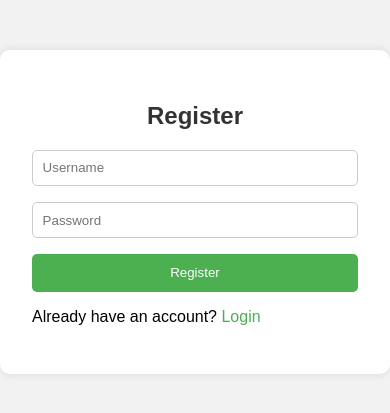
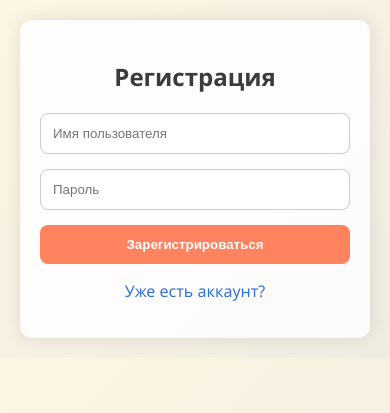
Before and after one commit to MItyaKv/wav-to-midi-project, a FastAPI app: page /register in a window 390 px wide. Shown: the top 413 px of the page. Run offline with FastAPI, Linux system fonts and the light colour scheme.

Commit message:
Add files via upload

```diff
--- a/main.py
+++ b/main.py
@@ -13,7 +13,6 @@ import mido
 import soundfile as sf
 from datetime import datetime, timedelta
 import numpy as np
-from collections import defaultdict
 
 # --- Config ---
 SECRET_KEY = "supersecretkey"
@@ -105,6 +104,16 @@ def logout():
     response.delete_cookie("access_token")
     return response
 
+@app.get("/profile", response_class=HTMLResponse)
+def profile(request: Request):
+    db = SessionLocal()
+    user = get_current_user(request, db)
+    if not user:
+        raise HTTPException(status_code=401, detail="Not authenticated")
+    from models import Conversion
+    conversions = db.query(Conversion).filter(Conversion.user_id == user.id).order_by(Conversion.created_at.desc()).all()
+    return templates.TemplateResponse("profile.html", {"request": request, "user": user, "conversions": conversions})
+
 @app.post("/upload/", response_class=HTMLResponse)
 def upload_file(request: Request, file: UploadFile = File(...)):
     db = SessionLocal()
@@ -127,6 +136,7 @@ def upload_file(request: Request, file: UploadFile = File(...)):
     hop_length = 512
     window = np.hanning(frame_size)
     threshold = 0.02
+    onsets = []
 
     energy = []
     pitches = []
@@ -149,47 +159,30 @@ def upload_file(request: Request, file: UploadFile = File(...)):
     energy = np.array(energy)
     energy_diff = np.diff(energy, prepend=0)
 
-    notes = []
-    note_active = False
-    note_start_time = 0
-    note_pitch = 0
-
     for i in range(1, len(energy_diff)):
-        t = times[i]
-        pitch = pitches[i]
-
-        if energy_diff[i] > threshold and not note_active:
-            note_active = True
-            note_start_time = t
-            note_pitch = pitch
-
-        elif energy_diff[i] <= threshold and note_active:
-            duration = t - note_start_time
-            notes.append((note_start_time, note_pitch, duration))
-            note_active = False
-
-    # Group notes into chords if they occur close in time
-    chord_groups = defaultdict(list)
-    for start, pitch, duration in notes:
-        bucket = round(start * 2) / 2  # 0.5s resolution
-        chord_groups[bucket].append((pitch, duration))
+        if energy_diff[i] > threshold and energy_diff[i - 1] <= threshold:
+            t = times[i]
+            note = pitches[i]
+            onsets.append((t, note))
 
     mid = mido.MidiFile()
     track = mido.MidiTrack()
     mid.tracks.append(track)
 
-    prev_tick = 0
-    for bucket_time in sorted(chord_groups.keys()):
-        tick = int(mido.second2tick(bucket_time, 480, mido.bpm2tempo(120)))
-        delta = tick - prev_tick
-        for pitch, duration in chord_groups[bucket_time]:
-            track.append(mido.Message('note_on', note=pitch, velocity=64, time=delta))
-            duration_ticks = int(mido.second2tick(duration, 480, mido.bpm2tempo(120)))
-            track.append(mido.Message('note_off', note=pitch, velocity=64, time=duration_ticks))
-            delta = 0  # Subsequent notes in chord play together
-        prev_tick = tick + duration_ticks
+    prev_ticks = 0
+    for t, note in onsets:
+        ticks = int(mido.second2tick(t, 480, mido.bpm2tempo(120)))
+        delta = ticks - prev_ticks
+        track.append(mido.Message('note_on', note=note, velocity=64, time=delta))
+        track.append(mido.Message('note_off', note=note, velocity=64, time=100))
+        prev_ticks = ticks
 
     mid.save(midi_path)
+
+    from models import Conversion
+    conv = Conversion(filename=file.filename, file_id=file_id, user_id=user.id)
+    db.add(conv)
+    db.commit()
 
     return templates.TemplateResponse("index.html", {
         "request": request,
--- a/static/style.css
+++ b/static/style.css
@@ -1,53 +1,70 @@
 body {
-    font-family: Arial, sans-serif;
-    background-color: #f2f2f2;
+    font-family: "Segoe UI", "Raleway", sans-serif;
+    background: linear-gradient(135deg, #fdf6e3, #f0ece2);
     margin: 0;
     padding: 0;
+    color: #2c2c2c;
 }
 
 .container {
     max-width: 600px;
-    margin: 50px auto;
-    background: white;
-    padding: 2rem;
-    border-radius: 10px;
-    box-shadow: 0 0 10px rgba(0,0,0,0.1);
+    margin: 40px auto;
+    background: #ffffffd9;
+    padding: 30px;
+    border-radius: 12px;
+    box-shadow: 0 0 20px rgba(0,0,0,0.1);
+    text-align: center;
 }
 
-h1, h2 {
-    text-align: center;
-    color: #333;
+h1, h2, h3 {
+    color: #3b3b3b;
+    font-weight: 700;
 }
 
 form {
-    display: flex;
-    flex-direction: column;
-    gap: 1rem;
+    margin-top: 20px;
 }
 
 input[type="text"],
 input[type="password"],
 input[type="file"] {
-    padding: 0.6rem;
-    border-radius: 5px;
+    padding: 12px;
+    margin-bottom: 15px;
     border: 1px solid #ccc;
+    border-radius: 8px;
+    width: 100%;
+    box-sizing: border-box;
 }
 
-button {
-    background-color: #4CAF50;
-    color: white;
-    padding: 0.7rem;
+button,
+a.btn,
+input[type="submit"] {
+    padding: 12px 20px;
+    background: #ff835f;
+    color: #fff;
     border: none;
-    border-radius: 5px;
+    border-radius: 8px;
+    font-weight: bold;
     cursor: pointer;
+    text-decoration: none;
+    display: inline-block;
+    transition: background 0.3s ease;
 }
 
-button:hover {
-    background-color: #45a049;
+button:hover,
+a.btn:hover,
+input[type="submit"]:hover {
+    background: #e6633b;
+}
+
+.error {
+    color: #d9534f;
+    font-weight: bold;
+    margin-top: 10px;
 }
 
 a {
-    color: #4CAF50;
+    color: #3273dc;
     text-decoration: none;
 }
 
@@ -55,36 +72,35 @@ a:hover {
     text-decoration: underline;
 }
 
-.message {
-    color: red;
-    text-align: center;
-}
-.button-group {
-    display: flex;
-    justify-content: center;
-    gap: 1rem;
-    margin-top: 1.5rem;
+table {
+    width: 100%;
+    border-collapse: collapse;
+    margin-top: 20px;
 }
 
-.button {
-    display: inline-block;
-    padding: 0.7rem 1.2rem;
-    background-color: #4CAF50;
-    color: white;
-    text-align: center;
-    border-radius: 5px;
-    text-decoration: none;
-    font-weight: bold;
+table th,
+table td {
+    padding: 10px;
+    border: 1px solid #ccc;
 }
 
-.button:hover {
-    background-color: #45a049;
+table tr:nth-child(even) {
+    background: #f7f7f7;
 }
 
-.button.secondary {
-    background-color: #777;
+table tr:hover {
+    background: #ffecd6;
 }
 
-.button.secondary:hover {
-    background-color: #666;
+@media screen and (max-width: 600px) {
+    .container {
+        margin: 20px;
+        padding: 20px;
+    }
+
+    button,
+    input,
+    a.btn {
+        width: 100%;
+    }
 }
--- a/templates/register.html
+++ b/templates/register.html
@@ -1,22 +1,22 @@
 <!DOCTYPE html>
-<html lang="en">
+<html>
 <head>
     <meta charset="UTF-8">
-    <title>Register</title>
+    <title>Регистрация</title>
     <link rel="stylesheet" href="/static/style.css">
 </head>
 <body>
     <div class="container">
-        <h2>Register</h2>
-        <form method="post" action="/register">
-            <input type="text" name="username" placeholder="Username" required>
-            <input type="password" name="password" placeholder="Password" required>
-            <button type="submit">Register</button>
+        <h2>Регистрация</h2>
+        <form action="/register" method="post">
+            <input type="text" name="username" placeholder="Имя пользователя" required>
+            <input type="password" name="password" placeholder="Пароль" required>
+            <button type="submit">Зарегистрироваться</button>
         </form>
         {% if error %}
-            <p class="message">{{ error }}</p>
+            <p class="error">{{ error }}</p>
         {% endif %}
-        <p>Already have an account? <a href="/login">Login</a></p>
+        <p><a href="/login">Уже есть аккаунт?</a></p>
     </div>
 </body>
 </html>
```
Also changed, not shown: auth.py (added, +38 -0 lines), midi_converter.py (added, +54 -0 lines), models.py (added, +34 -0 lines), requirements.txt (+4 -6 lines), templates/index.html (+11 -13 lines), templates/login.html (+9 -9 lines), templates/profile.html (added, +34 -0 lines), users.db (added).
